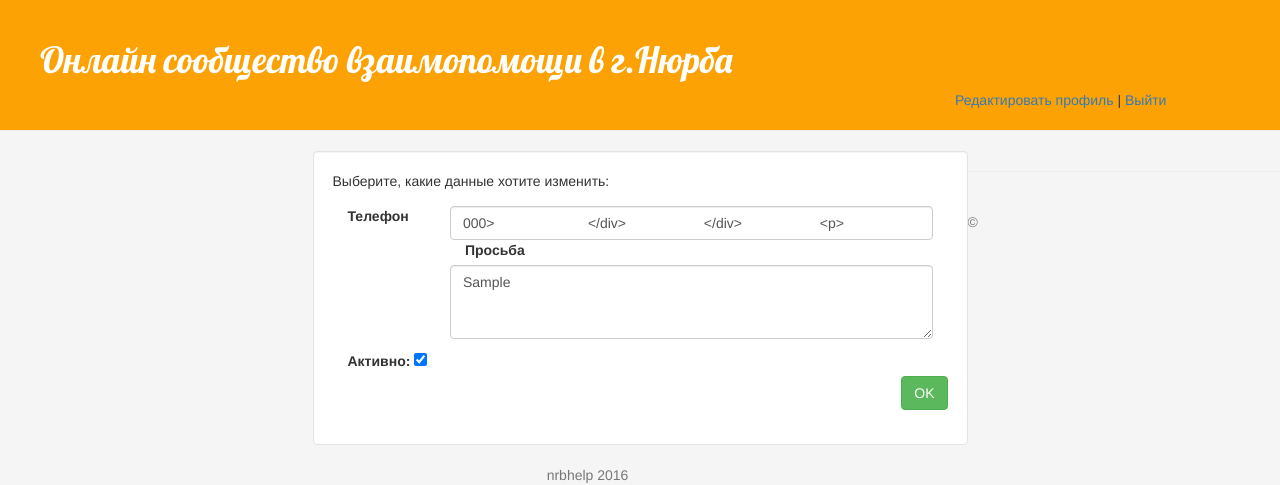
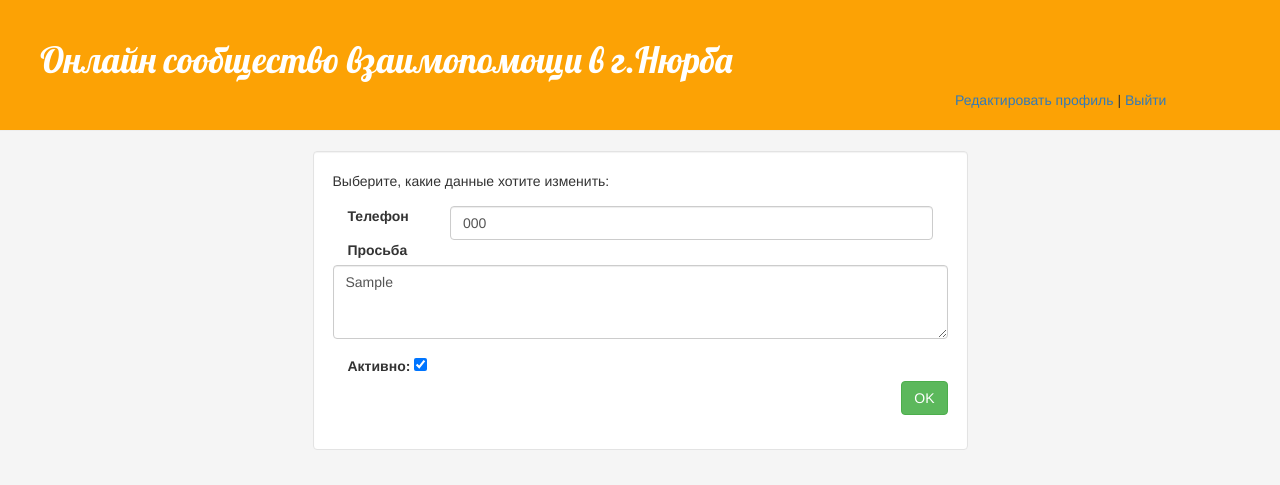
Before and after one commit to EgorovM/my-first-project, a Django app: page /order/1/ in a window 1280 px wide. Shown: the top 485 px of the page. Run offline with Django 3.2, Linux system fonts and the light colour scheme; a user stored in the database is signed in; tables that the repository leaves empty hold one stand-in row (values such as "Sample post"); some libraries are stand-ins or nearby versions.

Commit message:
Исправлено поле с телефоном в order 2

```diff
--- a/help/templates/help/edit.html
+++ b/help/templates/help/edit.html
@@ -98,7 +98,7 @@
                     <div class="form-group">
                         <label for="telephone" class="col-sm-2">Телефон</label>
                         <div class="col-sm-10">
-                            <input type="text" class="form-control" id="telephone" placeholder="Телефон" name = "telephone" value = "{{order.telephone}}>
+                            <input type="text" class="form-control" id="telephone" placeholder="Телефон" name = "telephone" value = "{{order.telephone}}">
                         </div>
                     </div>
 
```
